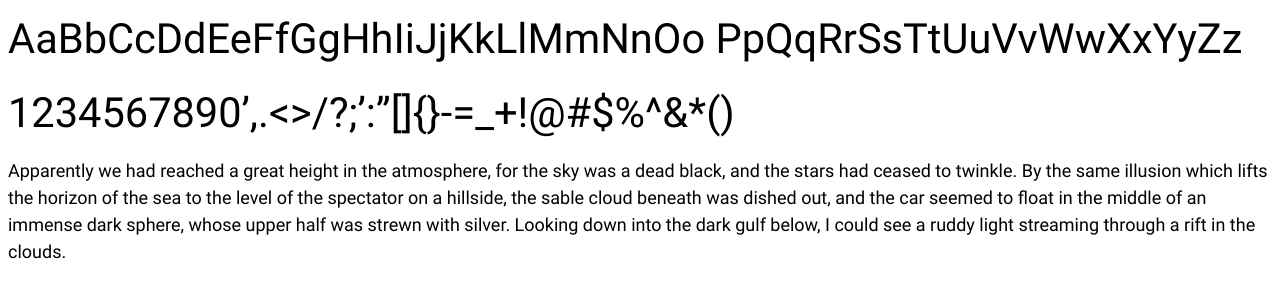
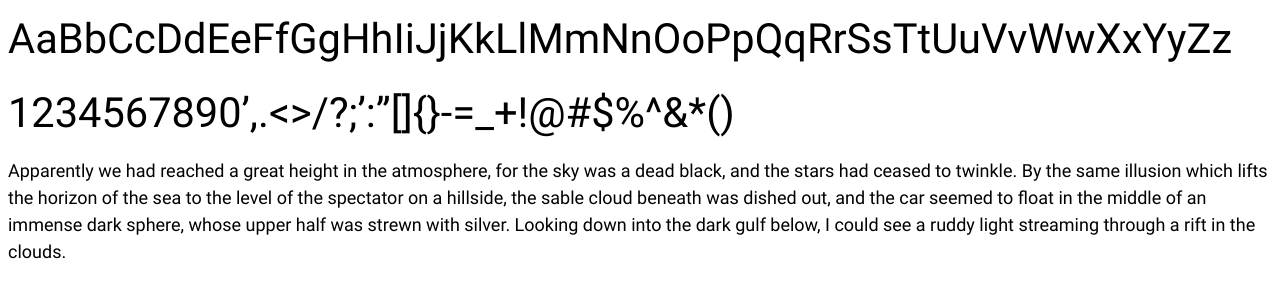
Before and after one commit to matthewelsom/Project-JekyllStyleguide, a Jekyll site: the page built from src/patterns/foundations/typography/roboto.md, in a window 1280 px wide. Shown: the top 300 px of the page. Built offline with Jekyll 4.4.1, drawn with Linux system fonts in a browser that asks for light colours.

```diff
--- a/src/patterns/foundations/typography/roboto.md
+++ b/src/patterns/foundations/typography/roboto.md
@@ -18,7 +18,7 @@
   }
 </style>
 
-# AaBbCcDdEeFfGgHhIiJjKkLlMmNnOo PpQqRrSsTtUuVvWwXxYyZz
+# AaBbCcDdEeFfGgHhIiJjKkLlMmNnOoPpQqRrSsTtUuVvWwXxYyZz
 # 1234567890',.<>/?;':"[]{}-=_+!@#$%^&*()
 
 Apparently we had reached a great height in the atmosphere, for the sky was a dead black, and the stars had ceased to twinkle. By the same illusion which lifts the horizon of the sea to the level of the spectator on a hillside, the sable cloud beneath was dished out, and the car seemed to float in the middle of an immense dark sphere, whose upper half was strewn with silver. Looking down into the dark gulf below, I could see a ruddy light streaming through a rift in the clouds.
```
Also changed, not shown: other parts of src/patterns/foundations/typography/roboto.md (+1 -1 lines), src/patterns/foundations/typography/roboto-slab.md (+1 -1 lines).
